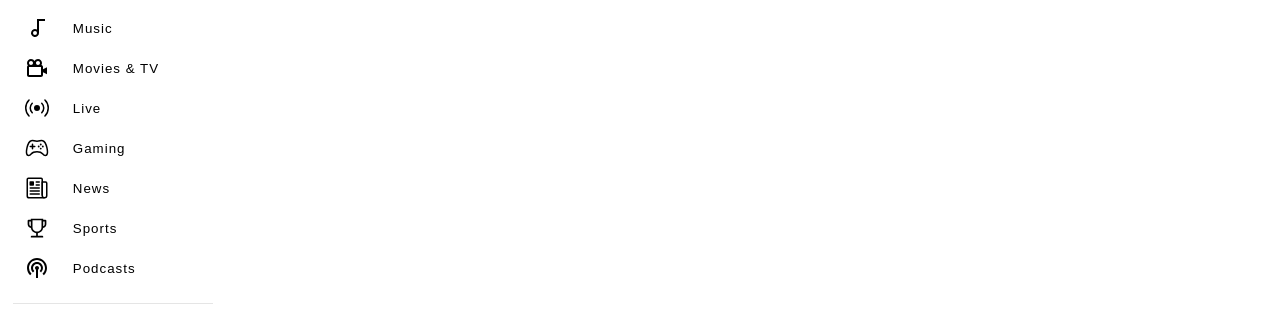
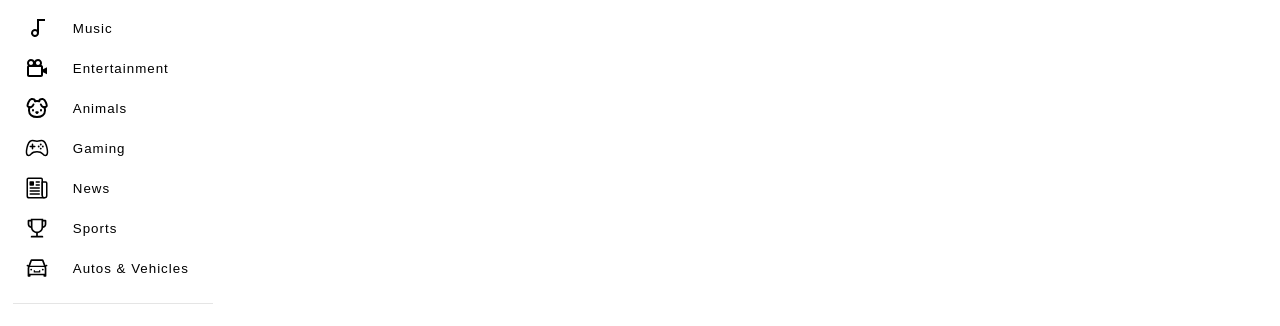
Before and after one commit to Matthew-Luk/youtube, a React (Create React App) app in the folder client/: page /search/1 in a window 1280 px wide. Shown: the part 444-770 px from the top of the page. Built offline with nearby package versions, Linux system fonts and the light colour scheme; no server answers.

Commit message:
delete music comp and created category component

```diff
--- a/client/src/Components/Home.js
+++ b/client/src/Components/Home.js
@@ -6,7 +6,7 @@ import Navbar from './Navbar';
 import Sidebar from './Sidebar';
 
 function Home(props) {
-    const { setChannelId, setVideoId, setSearchValue, APIKey } = props
+    const { setChannelId, setVideoId, setSearchValue, APIKey, sbCategory, setSbCategory } = props
     const navigate = useNavigate()
 
     useEffect(() => {
@@ -18,7 +18,7 @@ function Home(props) {
     return (
         <div className="home">
             <Navbar setSearchValue={setSearchValue}/>
-            <Sidebar/>
+            <Sidebar sbCategory={sbCategory} setSbCategory={setSbCategory}/>
             <Main setChannelId={setChannelId} setVideoId={setVideoId} APIKey={APIKey}/>
         </div>
     );
--- a/client/src/Components/Main.js
+++ b/client/src/Components/Main.js
@@ -12,22 +12,24 @@ import ufc from '../images/ufc.jpg'
 import { useNavigate } from "react-router-dom";
 import Video from './Video.js'
 
-/*<Video setChannelId={setChannelId} setVideoId={setVideoId} APIKey={APIKey} channelId={"UC1bwliGvJogr7cWK0nT2Eag"} Img={mk}/>
-<Video setChannelId={setChannelId} setVideoId={setVideoId} APIKey={APIKey} channelId={"UCsvn_Po0SmunchJYOWpOxMg"} Img={dunkey}/>
-<Video setChannelId={setChannelId} setVideoId={setVideoId} APIKey={APIKey} channelId={"UCWJ2lWNubArHWmf3FIHbfcQ"} Img={nba}/>
-<Video setChannelId={setChannelId} setVideoId={setVideoId} APIKey={APIKey} channelId={"UCLeBjrmfpAFGqDRJNL1PF5g"} Img={mango}/>
-<Video setChannelId={setChannelId} setVideoId={setVideoId} APIKey={APIKey} channelId={"UC68TLK0mAEzUyHx5x5k-S1Q"} Img={jeff}/>
-<Video setChannelId={setChannelId} setVideoId={setVideoId} APIKey={APIKey} channelId={"UCHYoe8kQ-7Gn9ASOlmI0k6Q"} Img={theorists}/>
-<Video setChannelId={setChannelId} setVideoId={setVideoId} APIKey={APIKey} channelId={"UCwiTOchWeKjrJZw7S1H__1g"} Img={food}/>
-<Video setChannelId={setChannelId} setVideoId={setVideoId} APIKey={APIKey} channelId={"UCvgfXK4nTYKudb0rFR6noLA"} Img={ufc}/>*/
+/*<Video setChannelId={setChannelId} setVideoId={setVideoId} APIKey={APIKey} channel={"UCzQUP1qoWDoEbmsQxvdjxgQ"} Img={jre}/>
+<Video setChannelId={setChannelId} setVideoId={setVideoId} APIKey={APIKey} channel={"UC1bwliGvJogr7cWK0nT2Eag"} Img={mk}/>
+<Video setChannelId={setChannelId} setVideoId={setVideoId} APIKey={APIKey} channel={"UCsvn_Po0SmunchJYOWpOxMg"} Img={dunkey}/>
+<Video setChannelId={setChannelId} setVideoId={setVideoId} APIKey={APIKey} channel={"UCWJ2lWNubArHWmf3FIHbfcQ"} Img={nba}/>
+<Video setChannelId={setChannelId} setVideoId={setVideoId} APIKey={APIKey} channel={"UCLeBjrmfpAFGqDRJNL1PF5g"} Img={mango}/>
+<Video setChannelId={setChannelId} setVideoId={setVideoId} APIKey={APIKey} channel={"UC68TLK0mAEzUyHx5x5k-S1Q"} Img={jeff}/>
+<Video setChannelId={setChannelId} setVideoId={setVideoId} APIKey={APIKey} channel={"UCHYoe8kQ-7Gn9ASOlmI0k6Q"} Img={theorists}/>
+<Video setChannelId={setChannelId} setVideoId={setVideoId} APIKey={APIKey} channel={"UCwiTOchWeKjrJZw7S1H__1g"} Img={food}/>
+<Video setChannelId={setChannelId} setVideoId={setVideoId} APIKey={APIKey} channel={"UCvgfXK4nTYKudb0rFR6noLA"} Img={ufc}/>*/
 
 const Main = (props) => {
     const { setChannelId, setVideoId, APIKey } = props
     const navigate = useNavigate()
     setVideoId("")
 
-    const musicHandler = (e) => {
-        navigate('/music')
+    const categoryHandler = (e) => {
+        console.log(e)
+        //navigate('/music')
     }
 
     return (
@@ -45,7 +47,7 @@ const Main = (props) => {
                 <button className='category-element'>
                     <p>Podcasts</p>
                 </button>
-                <button onClick={musicHandler} className='category-element'>
+                <button onClick={categoryHandler} className='category-element'>
                     <p>Music</p>
                 </button>
                 <button className='category-element'>
@@ -74,7 +76,6 @@ const Main = (props) => {
                 </button>
             </div>
             <div className='videos'>
-                <Video setChannelId={setChannelId} setVideoId={setVideoId} APIKey={APIKey} channelId={"UCzQUP1qoWDoEbmsQxvdjxgQ"} Img={jre}/>
             </div>
         </div>
     )
--- a/client/src/Components/Sidebar.js
+++ b/client/src/Components/Sidebar.js
@@ -12,21 +12,38 @@ import { AiOutlineShopping } from "react-icons/ai";
 import { GrHistory } from "react-icons/gr";
 import { BiCameraMovie } from "react-icons/bi";
 import { RiMusicLine } from "react-icons/ri";
-import { BsBroadcast } from "react-icons/bs";
+import { LuDog } from "react-icons/lu";
 import { IoGameControllerOutline } from "react-icons/io5";
 import { IoNewspaperOutline } from "react-icons/io5";
 import { AiOutlineTrophy } from "react-icons/ai";
-import { MdOutlinePodcasts } from "react-icons/md";
+import { AiOutlineCar } from "react-icons/ai";
 import { AiOutlineSetting } from "react-icons/ai";
 import { CiFlag1 } from "react-icons/ci";
 import { AiOutlineQuestionCircle } from "react-icons/ai";
 import { BsPatchExclamation } from "react-icons/bs";
 
-const Sidebar = () => {
+const Sidebar = (props) => {
+    const { sbCategory, setSbCategory } = props
     const navigate = useNavigate()
 
-    const musicHandler = (e) => {
-        navigate('/music')
+    const categoryHandler = (e) => {
+        const key = {
+            "cars": 2,
+            "music": 10,
+            "animals": 15,
+            "sports": 17,
+            "gaming": 20,
+            "podcasts": 21,
+            "entertainment": 24,
+            "news": 25
+        }
+        if(e.target.value === undefined){
+            setSbCategory(key[e.target.parentElement.value])
+            navigate(`/category/${e.target.parentElement.value}`)
+        }else{
+            setSbCategory(key[e.target.value])
+            navigate(`/category/${e.target.value}`)
+        }
     }
 
     const homeHandler = (e) => {
@@ -83,47 +100,47 @@ const Sidebar = () => {
                     </IconContext.Provider>
                     <p className='element-text'>Shopping</p>
                 </button>
-                <button onClick={musicHandler} className={document.URL.includes("music")? "element selected": "element"}>
+                <button onClick={categoryHandler} value={'music'} className={document.URL.includes("music")? "element selected": "element"}>
                     <IconContext.Provider value={{className: "icon"}}>
                         <RiMusicLine />
                     </IconContext.Provider>
                     <p className='element-text'>Music</p>
                 </button>
-                <button className='element'>
+                <button onClick={categoryHandler} value={'entertainment'} className={document.URL.includes("movies")? "element selected": "element"}>
                     <IconContext.Provider value={{className: "icon"}}>
                         <BiCameraMovie />
                     </IconContext.Provider>
-                    <p className='element-text'>Movies & TV</p>
+                    <p className='element-text'>Entertainment</p>
                 </button>
-                <button className='element'>
+                <button onClick={categoryHandler} value={'animals'} className={document.URL.includes("animals")? "element selected": "element"}>
                     <IconContext.Provider value={{className: "icon"}}>
-                        <BsBroadcast />
+                        <LuDog />
                     </IconContext.Provider>
-                    <p className='element-text'>Live</p>
+                    <p className='element-text'>Animals</p>
                 </button>
-                <button className='element'>
+                <button onClick={categoryHandler} value={'gaming'} className={document.URL.includes("gaming")? "element selected": "element"}>
                     <IconContext.Provider value={{className: "icon"}}>
                         <IoGameControllerOutline />
                     </IconContext.Provider>
                     <p className='element-text'>Gaming</p>
                 </button>
-                <button className='element'>
+                <button onClick={categoryHandler} value={'news'} className={document.URL.includes("news")? "element selected": "element"}>
                     <IconContext.Provider value={{className: "icon"}}>
                         <IoNewspaperOutline />
                     </IconContext.Provider>
                     <p className='element-text'>News</p>
                 </button>
-                <button className='element'>
+                <button onClick={categoryHandler} value={'sports'} className={document.URL.includes("sports")? "element selected": "element"}>
                     <IconContext.Provider value={{className: "icon"}}>
                         <AiOutlineTrophy />
                     </IconContext.Provider>
                     <p className='element-text'>Sports</p>
                 </button>
-                <button className='element'>
+                <button onClick={categoryHandler} value={'cars'} className={document.URL.includes("sports")? "element selected": "element"}>
                     <IconContext.Provider value={{className: "icon"}}>
-                        <MdOutlinePodcasts />
+                        <AiOutlineCar />
                     </IconContext.Provider>
-                    <p className='element-text'>Podcasts</p>
+                    <p className='element-text'>Autos & Vehicles</p>
                 </button>
             </div>
             <div className='sidebar-container'>
--- a/client/src/Components/Video.js
+++ b/client/src/Components/Video.js
@@ -12,11 +12,11 @@ const Video = (props) => {
     const [videoImg, setVideoImg] = useState("")
     const [videoChannel, setVideoChannel] = useState("")
     const [videoChannelId, setVideoChannelId] = useState("")
-    const { setChannelId, setVideoId, APIKey, channelId, Img } = props
+    const { setChannelId, setVideoId, APIKey, channel, Img } = props
     const navigate = useNavigate()
 
     useEffect(() => {
-        axios.get(`https://youtube.googleapis.com/youtube/v3/search?part=snippet&channelId=${channelId}&maxResults=1&order=date&key=${APIKey}`)
+        axios.get(`https://youtube.googleapis.com/youtube/v3/search?part=snippet&channelId=${channel}&maxResults=1&order=date&key=${APIKey}`)
         .then((result) => {
             let video = result.data.items[0]
             setId(video.id.videoId)
--- a/client/src/Components/functions.js
+++ b/client/src/Components/functions.js
@@ -77,7 +77,7 @@ export function convertDate2(publishedDate){
     }
 }
 
-export function parseHtmlEntities(str) {
+export function parseHtmlEntities(str){
     str = str.replace("&amp;", "&")
     str = str.replace("quot;", '"')
     str = str.replace("&quot;", '"')
@@ -90,3 +90,16 @@ export function parseHtmlEntities(str) {
 export function getYear(){
     return new Date().getFullYear()
 }
+
+export function adjustDescription(str){
+    if(str.length > 99){
+        for(let i=100;i<str.length;i++){
+            if(str[i] === " "){
+                return str.slice(0,i) + "..."
+            }
+        }
+        return str
+    }else{
+        return str
+    }
+}
--- a/client/src/css/navbar.css
+++ b/client/src/css/navbar.css
@@ -117,6 +117,7 @@ button {
     justify-content: center;
     align-items: center;
     height: 40px;
+    cursor: pointer;
 }
 
 .youtube p{
@@ -131,7 +132,6 @@ button {
     color: #ff0000;
     height: 40px;
     width: 40px;
-    cursor: pointer;
     margin-right: 3px;
     display: flex;
     align-items: center;
```
Also changed, not shown: client/src/App.js (+4 -3 lines), client/src/Components/Category.js (renamed from client/src/Components/Music.js, +9 -10 lines), client/src/Components/SingleVideo.js (+4 -4 lines).
